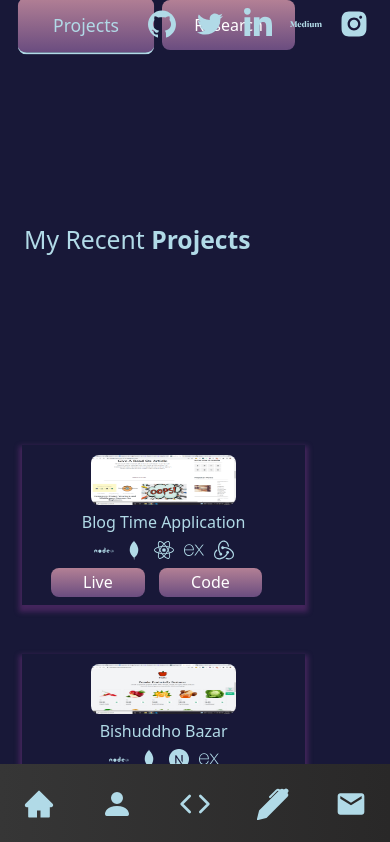
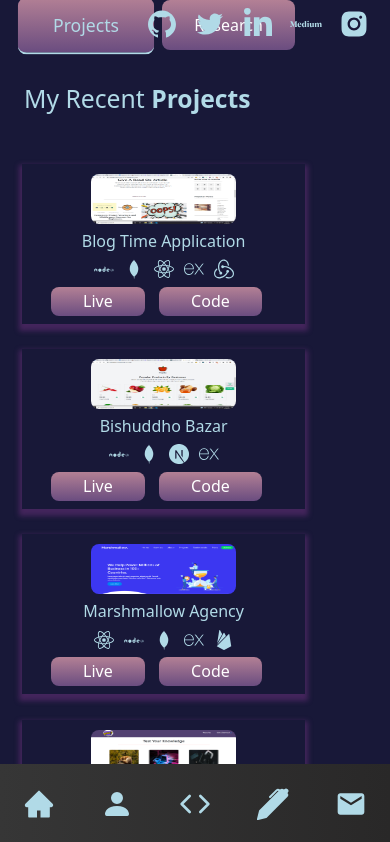
Before and after one commit to Protik111/Portfolio_2022, a Next.js app: page /works in a window 390 px wide. Shown: the top 842 px of the page. Built offline with nearby package versions, Linux system fonts and the light colour scheme; a web font is replaced by a local one.

Commit message:
project height added

```diff
--- a/styles/Works.module.scss
+++ b/styles/Works.module.scss
@@ -18,7 +18,7 @@
         color: #B1DAE7;
 
         @media screen and (max-width: 880px) {
-            min-height: 200vh;
+            min-height: 150vh;
             margin-left: 0;
             overflow-y: scroll;
             // padding-bottom: 0.5rem;
```
